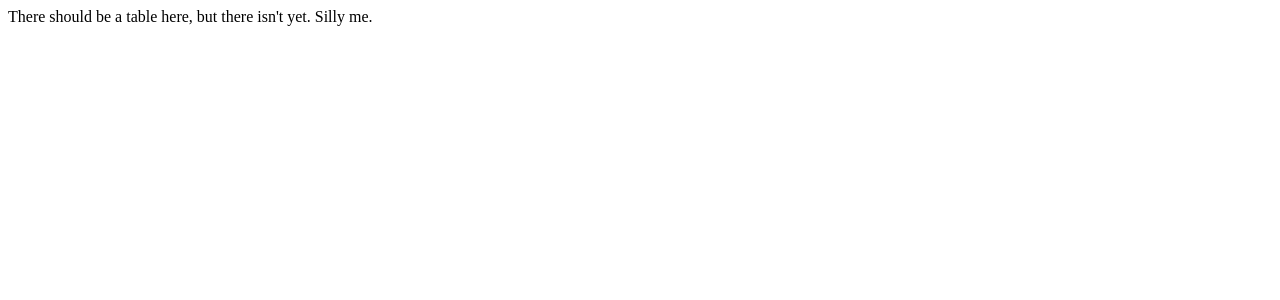
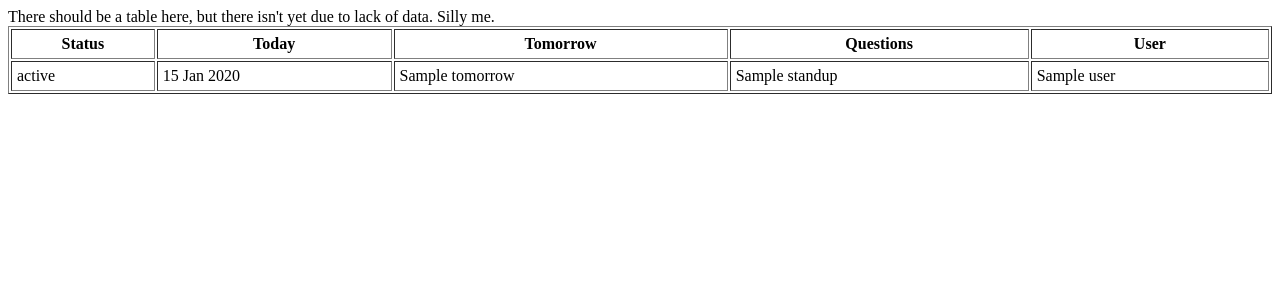
Before and after one commit to activecell/non-block-party, a Node project: template views/updates.hbs in a window 1280 px wide. Shown: the top 300 px of the page. Run offline with Node 20 templates, Linux system fonts and the light colour scheme; the template is opened without the code that fills it: most values are stand-ins (such as "Sample title", 1, 10 or a date in 2020).

Commit message:
Add updates table

```diff
--- a/views/updates.hbs
+++ b/views/updates.hbs
@@ -1 +1,20 @@
-There should be a table here, but there isn't yet. Silly me.
+There should be a table here, but there isn't yet due to lack of data. Silly me.
+
+<table border=1 cellpadding=5 width=100%>
+  <tr>
+    <th>Status</th>
+    <th>Today</th>
+    <th>Tomorrow</th>
+    <th>Questions</th>
+    <th>User</th>
+  </tr>
+  {{#each standups}}
+    <tr>
+      <td>{{status}}</td>
+      <td>{{today}}</td>
+      <td>{{tomorrow}}</td>
+      <td>{{questions}}</td>
+      <td>{{_user}}</td>
+    </tr>
+  {{/each}}
+</table>
```
Also changed, not shown: 2 other files.
